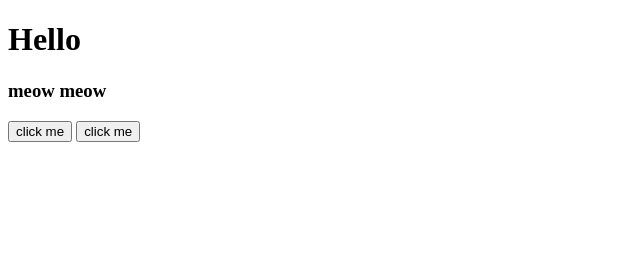
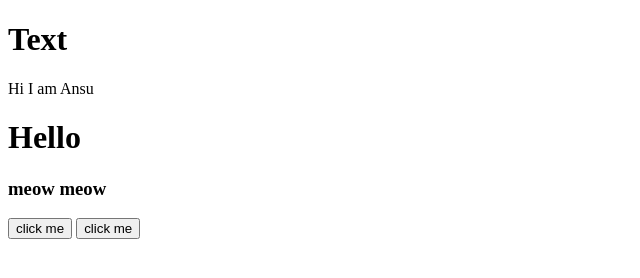
Before and after one commit to ansutiwari/Cloud-Full-Stack, a plain HTML site: page hello.html in a window 1280 px wide. Shown: the whole page, without its empty margins (0-640 px from the left). Drawn offline with Linux system fonts and the light colour scheme.

Commit message:
Made some changes

```diff
--- a/hello.html
+++ b/hello.html
@@ -5,16 +5,21 @@
     <meta name="viewport" content="width=device-width, initial-scale=1.0">
     <title>Document</title>
     <link rel="stylesheet" href="./index.css">
+    <script src="./index.js"></script>
     <script>
         function giveAlert(msg) {
             alert(msg);
         }
 
 
+
     </script>
 </head>
 
 <body>
+    <h1>Text</h1>
+    <p>Hi I am Ansu</p>
+
     <div>
         <h1>Hello</h1>
     <h3>meow meow</h3>
```
